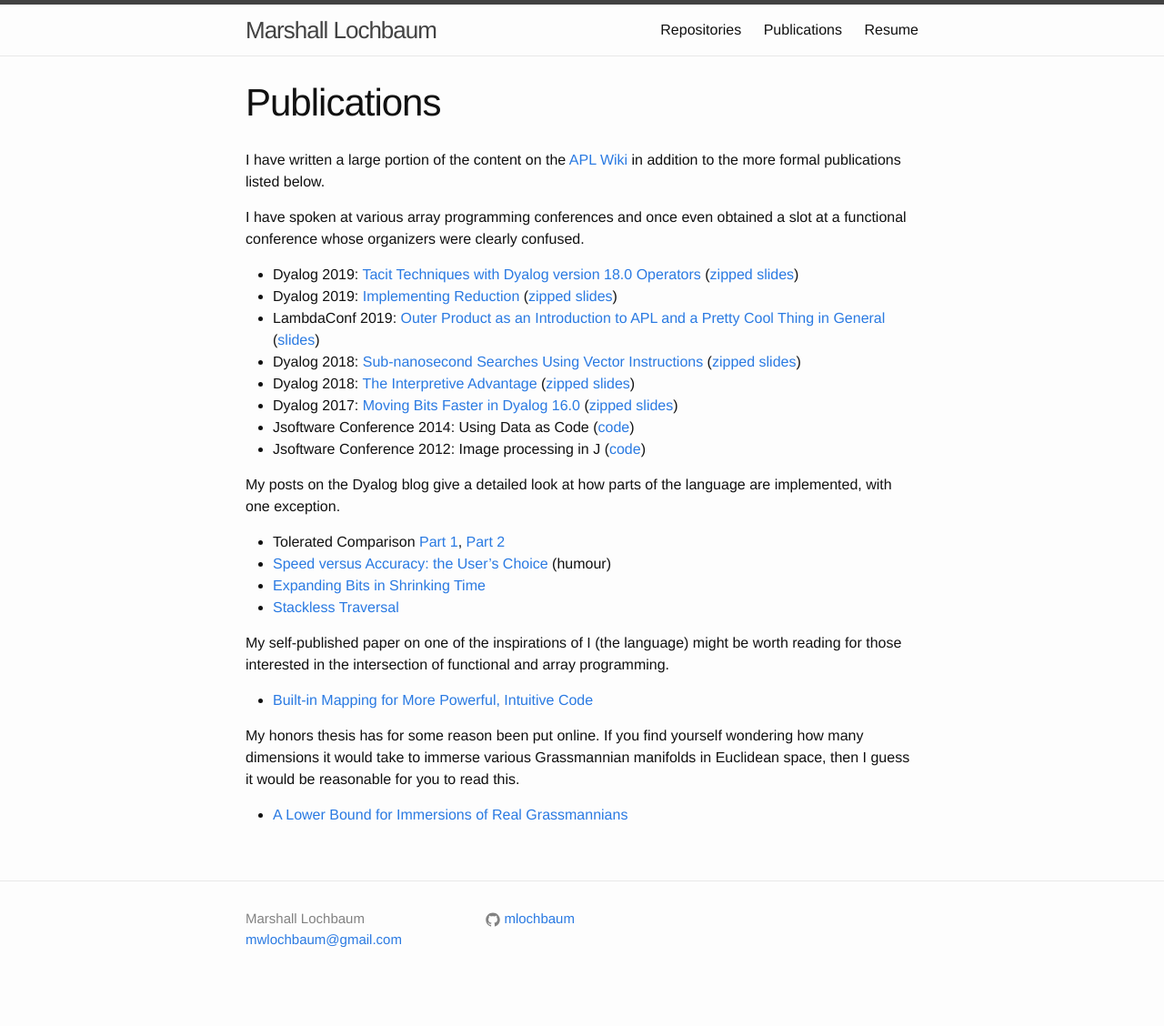
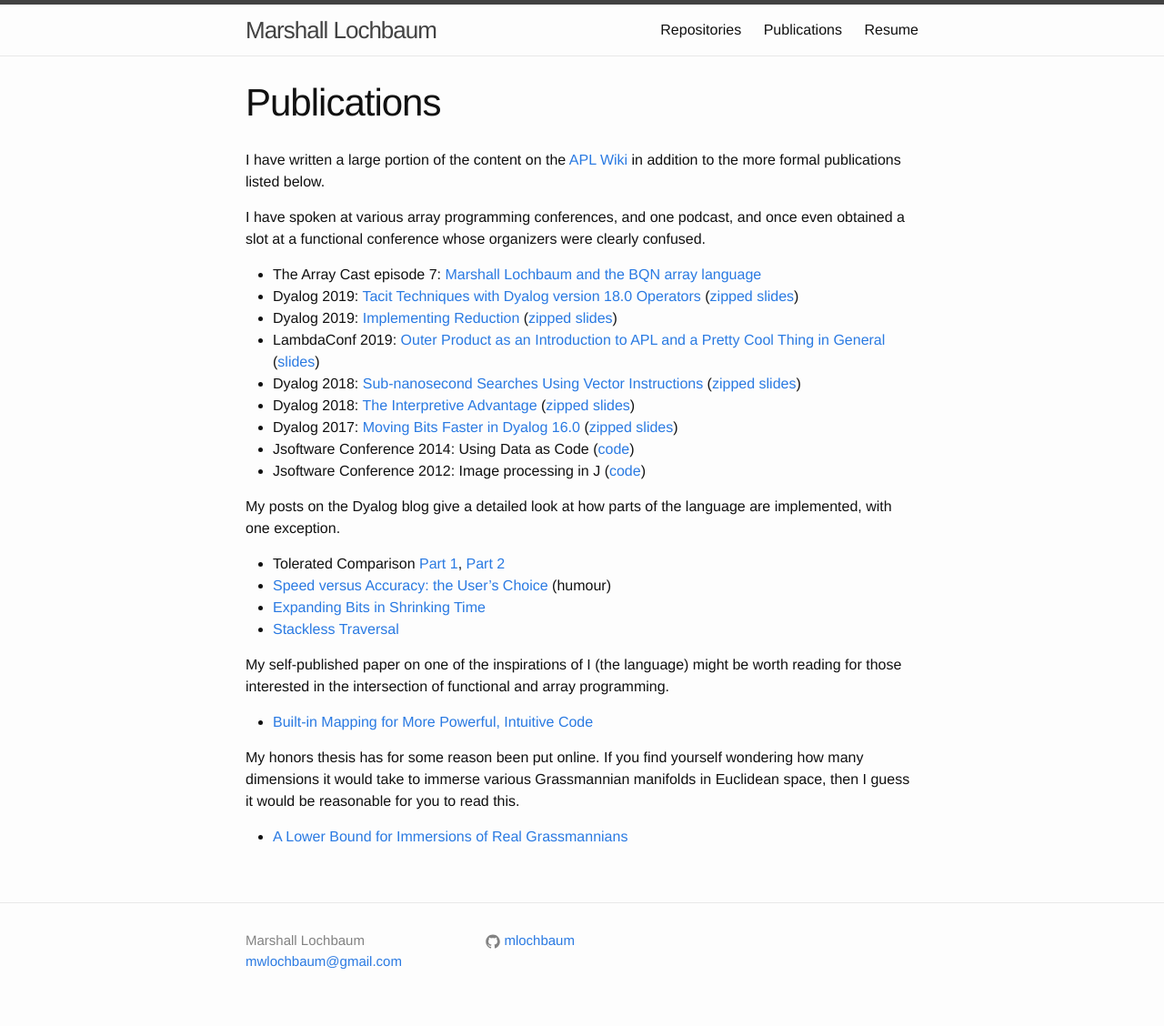
Before and after one commit to mlochbaum/mlochbaum.github.io, a Jekyll site: the page built from publications.markdown, in a window 1280 px wide. Shown: the whole page at 91% size. Built offline with Jekyll 4.4.1, drawn with Linux system fonts in a browser that asks for light colours; before the commit the page ends 1104 px from its top, so only the background shows below that.

Commit message:
Add The Array Cast episode 7 to publications

```diff
--- a/publications.markdown
+++ b/publications.markdown
@@ -5,7 +5,8 @@ title:  "Publications"
 
 I have written a large portion of the content on the [APL Wiki](https://aplwiki.com/wiki/Main_Page) in addition to the more formal publications listed below.
 
-I have spoken at various array programming conferences and once even obtained a slot at a functional conference whose organizers were clearly confused.
+I have spoken at various array programming conferences, and one podcast, and once even obtained a slot at a functional conference whose organizers were clearly confused.
+- The Array Cast episode 7: [Marshall Lochbaum and the BQN array language](https://www.arraycast.com/episodes/episode-07-marshall-lochbaum-and-the-bqn-array-language)
 - Dyalog 2019: [Tacit Techniques with Dyalog version 18.0 Operators](https://dyalog.tv/Dyalog19/?v=czWC4tjwzOQ) ([zipped slides](https://www.dyalog.com/uploads/conference/dyalog19/presentations/D04_Tacit_Techniques.zip))
 - Dyalog 2019: [Implementing Reduction](https://dyalog.tv/Dyalog19/?v=TqmpSP8Knvg) ([zipped slides](https://www.dyalog.com/uploads/conference/dyalog19/presentations/D09_Implementing_Reduction.zip))
 - LambdaConf 2019: [Outer Product as an Introduction to APL and a Pretty Cool Thing in General](https://www.youtube.com/watch?v=WlUHw4hC4OY) ([slides](https://mlochbaum.github.io/OuterProduct/))
```
